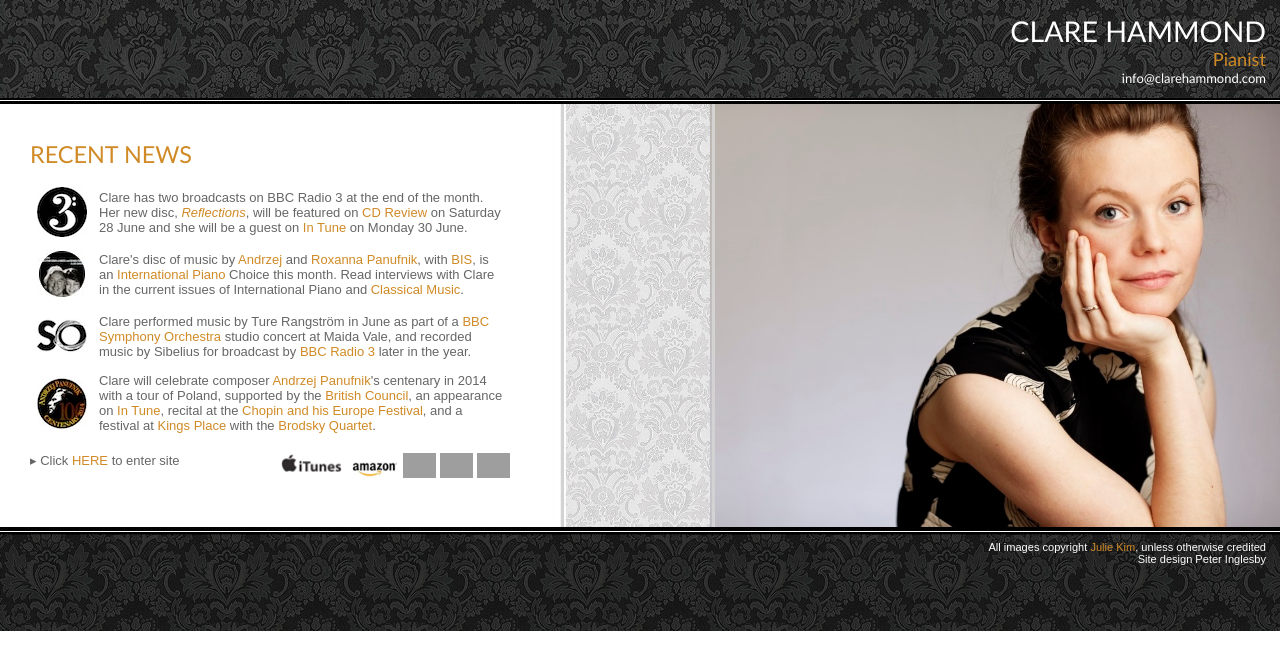
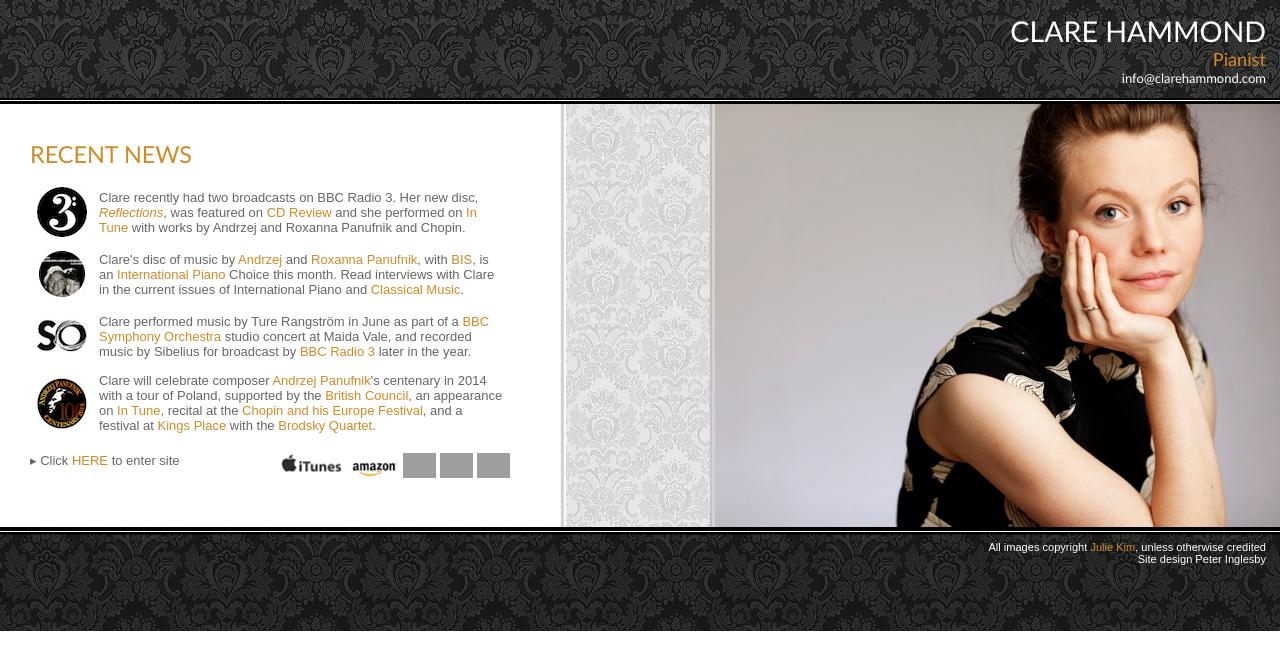
Before and after one commit to hammonc/clarehammond.com, a Jekyll site: the page built from index.html, in a window 1280 px wide. Shown: the top 670 px of the page. Built offline with Jekyll 4.4.1, drawn with Linux system fonts in a browser that asks for light colours; grey boxes are pictures that could not be loaded.

Commit message:
index update

```diff
--- a/index.html
+++ b/index.html
@@ -12,7 +12,7 @@ layout: with-header-and-footer
     <table>
 
 
-        <tr><td><a href="http://www.bbc.co.uk/radio3" target="_blank"><img src="/resources/radio3-icon.jpg" class="news-icon" /></a></td><td>Clare has two broadcasts on BBC Radio 3 at the end of the month. Her new disc, <a href="panufnik.html" target="_blank"><em>Reflections</em></a>, will be featured on <a href="http://www.bbc.co.uk/programmes/b006tmtz" target="_blank">CD Review</a> on Saturday 28 June and she will be a guest on <a href="http://www.bbc.co.uk/programmes/b006tp0c" target="_blank">In Tune</a> on Monday 30 June.</p>
+        <tr><td><a href="http://www.bbc.co.uk/radio3" target="_blank"><img src="/resources/radio3-icon.jpg" class="news-icon" /></a></td><td>Clare recently had two broadcasts on BBC Radio 3. Her new disc, <a href="panufnik.html" target="_blank"><em>Reflections</em></a>, was featured on <a href="http://www.bbc.co.uk/programmes/b006tmtz" target="_blank">CD Review</a> and she performed on <a href="http://www.bbc.co.uk/programmes/b006tp0c" target="_blank">In Tune</a> with works by Andrzej and Roxanna Panufnik and Chopin.</p>
 
 
         <tr><td><a href="panufnik.html" target="_blank"><img src="/resources/aprp-icon.jpg" class="news-icon" /></a></td><td>Clare's disc of music by <a href="http://panufnik.com/" target="_blank">Andrzej</a> and <a href="http://roxannapanufnik.com/" target="_blank">Roxanna Panufnik</a>, with <a href="http://www.bis.se/index.php?op=album&aID=BIS-2003" target="_blank">BIS</a>, is an <a href="http://www.rhinegold.co.uk/magazines/international_piano/" target="_blank">International Piano</a> Choice this month. Read interviews with Clare in the current issues of International Piano and <a href="http://www.classicalmusicmagazine.org/" target="_blank">Classical Music</a>.</p>
```
